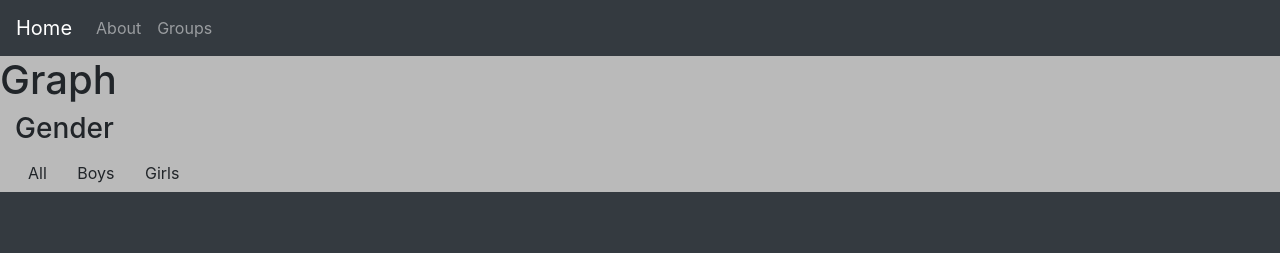
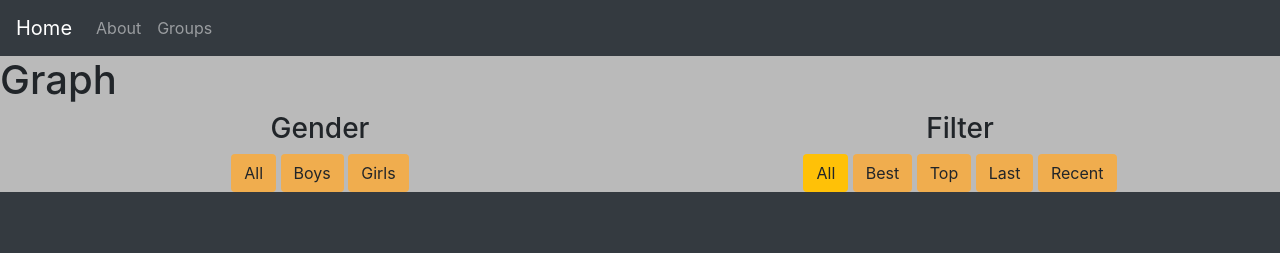
Before and after one commit to aaronmitchellharris/kpop-data, a Django app: template stats/templates/stats/graph.html in a window 1280 px wide. Shown: the top 253 px of the page. Run offline with Django 3.2, Linux system fonts and the light colour scheme; the template is opened without the code that fills it: most values are stand-ins (such as "Sample title", 1, 10 or a date in 2020); some libraries are stand-ins or nearby versions.

Commit message:
updated graphs

```diff
--- a/stats/static/stats/graph.css
+++ b/stats/static/stats/graph.css
@@ -0,0 +1,35 @@
+.row {
+    margin-right: 0px
+    margin-left: 0px
+}
+
+#groups {
+
+}
+
+#buttons {
+    text-align: center;
+}
+
+
+
+.container {
+  overflow: hidden;
+}
+
+.btn:hover {
+  background-color: #ddd;
+}
+
+.btn {
+    background: #f0ad4e;
+}
+
+/* Add a dark background to the active button */
+.btn.gactive {
+  background-color: #ffc107;
+}
+
+.btn.cactive {
+  background-color: #ffc107;
+}
--- a/stats/static/stats/graph.js
+++ b/stats/static/stats/graph.js
@@ -6,3 +6,13 @@ function getRandomColor() {
   }
   return color;
 }
+
+var gbtnContainer = document.getElementById("filterBtnContainer");
+var gbtns = gbtnContainer.getElementsByClassName("btn");
+for (var i = 0; i < gbtns.length; i++) {
+  gbtns[i].addEventListener("click", function() {
+    var current = document.getElementsByClassName("gactive");
+    current[0].className = current[0].className.replace(" gactive", "");
+    this.className += " gactive";
+  });
+}
--- a/stats/templates/stats/graph.html
+++ b/stats/templates/stats/graph.html
@@ -9,6 +9,8 @@
 
         <link rel="stylesheet" href="https://stackpath.bootstrapcdn.com/bootstrap/4.3.1/css/bootstrap.min.css" integrity="sha384-ggOyR0iXCbMQv3Xipma34MD+dH/1fQ784/j6cY/iJTQUOhcWr7x9JvoRxT2MZw1T" crossorigin="anonymous">
         <link rel="stylesheet" type="text/css" href="{% static 'stats/graph.css' %}">
+
+
 
         <script type="text/javascript" src="https://www.gstatic.com/charts/loader.js"></script>
         <script type="text/javascript">
@@ -25,6 +27,75 @@
 
                 var options = {
                     'title' : 'Views',
+                    'height': 5000,
+                };
+
+                var chart = new google.visualization.BarChart(document.getElementById('chart_div'));
+                chart.draw(data, options);
+            };
+
+            function drawChartBest() {
+                var data = new google.visualization.arrayToDataTable([
+                    ['Name', 'Views', {role: 'style'}],
+                    {% for v in videos %}
+                        ['{{ v.group }}', {{ v.view_count }}, getRandomColor()],
+                    {% endfor %}
+                ]);
+
+                var options = {
+                    'title' : 'Views',
+                    'height': 5000,
+                };
+
+                var chart = new google.visualization.BarChart(document.getElementById('chart_div'));
+                chart.draw(data, options);
+            };
+
+            function drawChartLast() {
+                var data = new google.visualization.arrayToDataTable([
+                    ['Name', 'Views', {role: 'style'}],
+                    {% for v in last %}
+                        ['{{ v.group }}', {{ v.view_count }}, getRandomColor()],
+                    {% endfor %}
+                ]);
+
+                var options = {
+                    'title' : 'Views',
+                    'height': 5000,
+                };
+
+                var chart = new google.visualization.BarChart(document.getElementById('chart_div'));
+                chart.draw(data, options);
+            };
+
+            function drawChartTop() {
+                var data = new google.visualization.arrayToDataTable([
+                    ['Name', 'Views', {role: 'style'}],
+                    {% for v in top %}
+                        ['{{ v.0 }}', {{ v.1 }}, getRandomColor()],
+                    {% endfor %}
+                ]);
+
+                var options = {
+                    'title' : 'Views',
+                    'height': 5000,
+                };
+
+                var chart = new google.visualization.BarChart(document.getElementById('chart_div'));
+                chart.draw(data, options);
+            };
+
+            function drawChartRecent() {
+                var data = new google.visualization.arrayToDataTable([
+                    ['Name', 'Views', {role: 'style'}],
+                    {% for v in recent %}
+                        ['{{ v.0 }}', {{ v.1 }}, getRandomColor()],
+                    {% endfor %}
+                ]);
+
+                var options = {
+                    'title' : 'Views',
+                    'height': 5000,
                 };
 
                 var chart = new google.visualization.BarChart(document.getElementById('chart_div'));
@@ -66,9 +137,20 @@
                 <div class="col">
                     <h3>Gender</h3>
                     <div id="genderBtnContainer">
-                        <a class="btn" href="{% url 'stats:graph' 'all' %}">All</a>
-                        <a class="btn" href="{% url 'stats:graph' 'B' %}">Boys</a>
-                        <a class="btn" href="{% url 'stats:graph' 'G' %}">Girls</a>
+                        <a class="btn" id="All" href="{% url 'stats:graph' 'all' %}">All</a>
+                        <a class="btn" id="Boys" href="{% url 'stats:graph' 'B' %}">Boys</a>
+                        <a class="btn" id="Girls" href="{% url 'stats:graph' 'G' %}">Girls</a>
+                    </div>
+                </div>
+
+                <div class="col">
+                    <h3>Filter</h3>
+                    <div id="filterBtnContainer">
+                        <button class="btn gactive" onclick="drawChart()">All</button>
+                        <button class="btn" onclick="drawChartBest()">Best</button>
+                        <button class="btn" onclick="drawChartTop()">Top</button>
+                        <button class="btn" onclick="drawChartLast()">Last</button>
+                        <button class="btn" onclick="drawChartRecent()">Recent</button>
                     </div>
                 </div>
             </div>
@@ -77,6 +159,20 @@
         <div class="jumbotron jumbotron-fluid bg-dark">
             <div class="container" id="chart_div"></div>
         </div>
+
+        <script>
+            if ('{{ gender }}' == 'all') {
+                document.getElementById("All").className += " cactive"
+            }
+
+            if ('{{ gender }}' == 'B') {
+                document.getElementById("Boys").className += " cactive"
+            }
+
+            if ('{{ gender }}' == 'G') {
+                document.getElementById("Girls").className += " cactive"
+            }
+        </script>
 
         <script src="{% static 'stats/graph.js' %}"></script>
 
```
Also changed, not shown: stats/views.py (+18 -5 lines).
